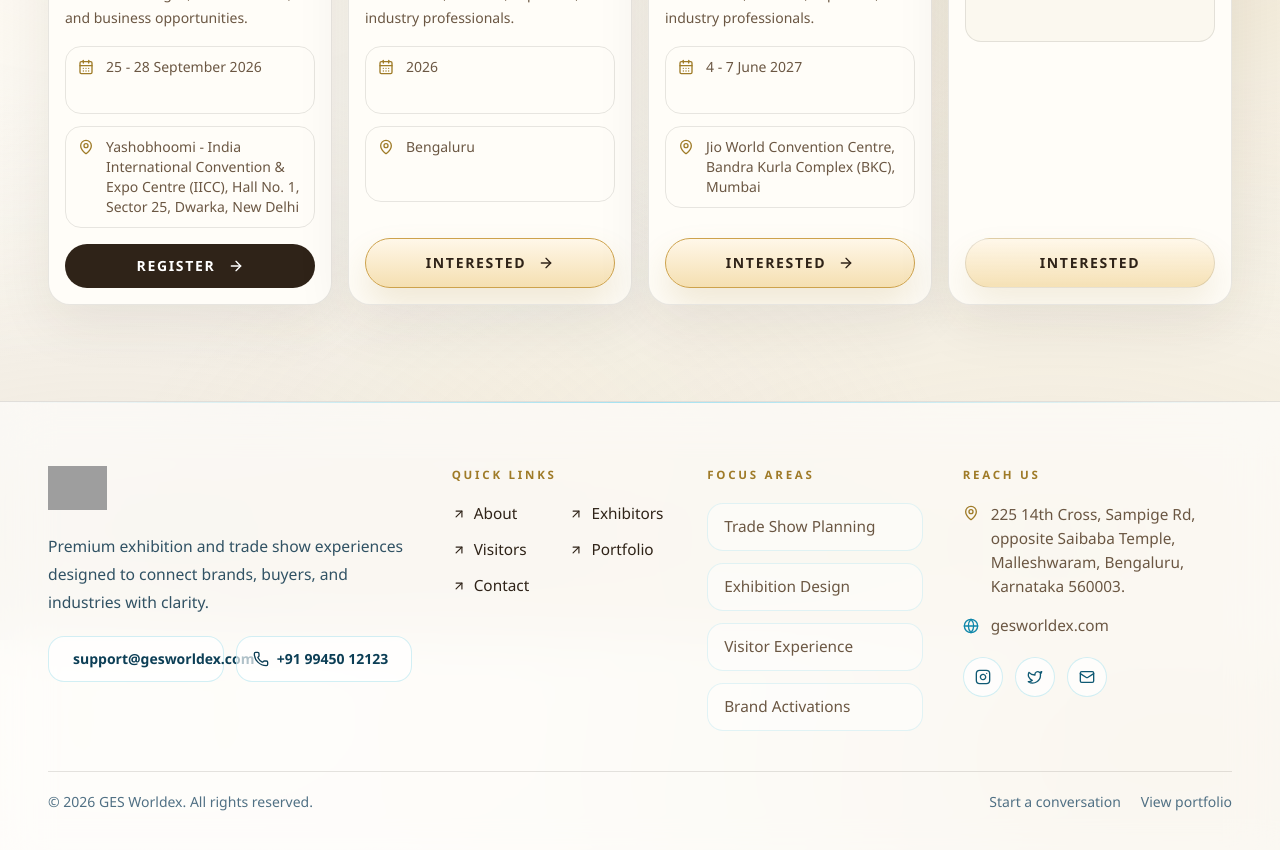
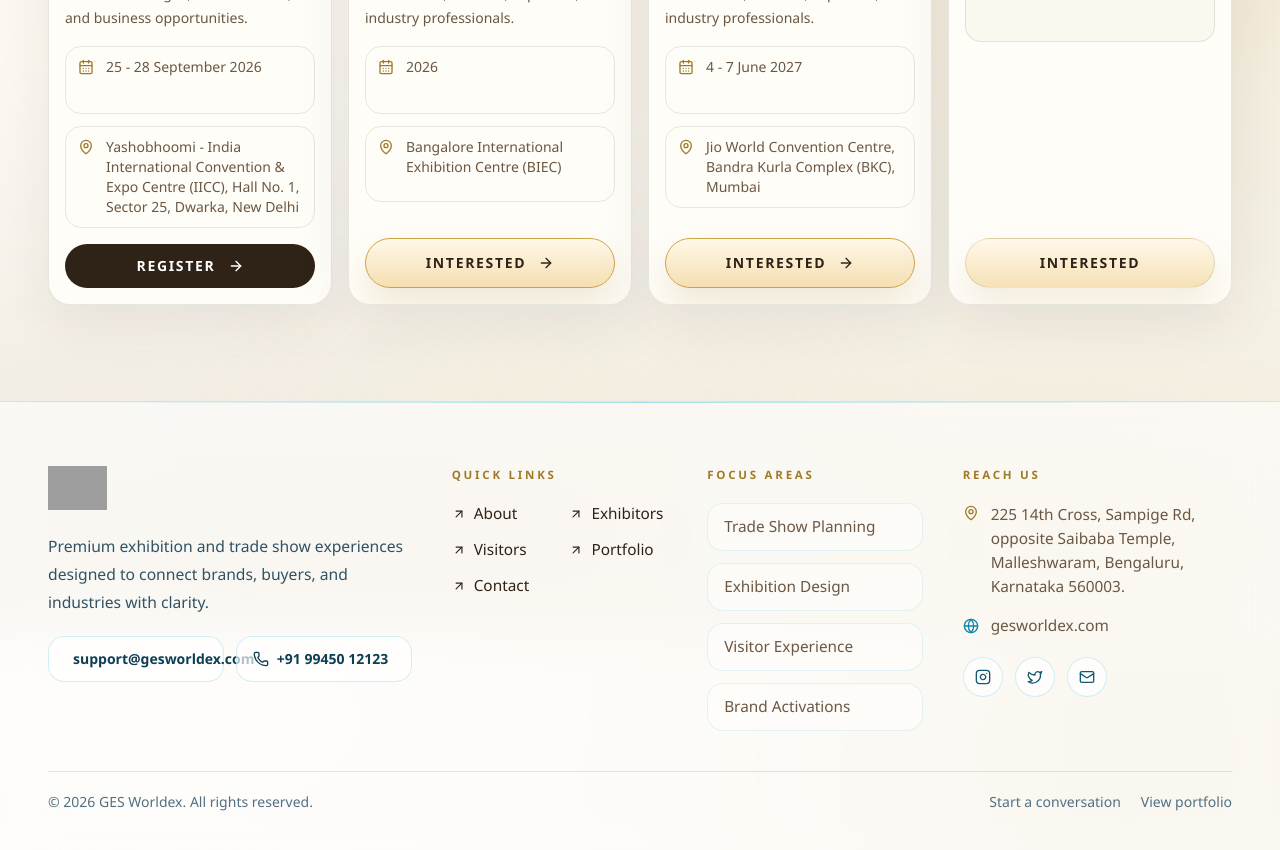
Before and after one commit to Pradeep-codex/ges-worldex-landing, a Next.js app: page /visitors/registration in a window 1280 px wide. Shown: the part 960-1810 px from the top of the page. Built offline with nearby package versions, Linux system fonts and the light colour scheme; no server answers; grey boxes are pictures that could not be loaded.

Commit message:
Update Bengaluru venue to BIEC

```diff
--- a/src/components/UpcomingCitiesSection.tsx
+++ b/src/components/UpcomingCitiesSection.tsx
@@ -23,8 +23,8 @@ const cityCards = [
     copy: "Bengaluru Edition - 2026",
     imageSrc: "/banners/ssi-bengaluru-2026.jpg",
     mapHref:
-      "https://www.google.com/maps/search/?api=1&query=Bengaluru%20Karnataka",
-    venue: "Bengaluru",
+      "https://www.google.com/maps/search/?api=1&query=Bangalore%20International%20Exhibition%20Centre%20BIEC",
+    venue: "Bangalore International Exhibition Centre (BIEC)",
   },
   {
     id: "ssi-mumbai-2027",
--- a/src/lib/exhibitionSlides.ts
+++ b/src/lib/exhibitionSlides.ts
@@ -49,10 +49,10 @@ export const exhibitionSlides: ExhibitionSlide[] = [
     edition: "2026 Edition",
     date: "2026",
     location: "Bengaluru, Karnataka",
-    venue: "Bengaluru",
+    venue: "Bangalore International Exhibition Centre (BIEC)",
     image: "/banners/ssi-bengaluru-2026.jpg",
     mapHref:
-      "https://www.google.com/maps/search/?api=1&query=Bengaluru%20Karnataka",
+      "https://www.google.com/maps/search/?api=1&query=Bangalore%20International%20Exhibition%20Centre%20BIEC",
     cityLabel: "Silver Show of India",
   },
   {
```
